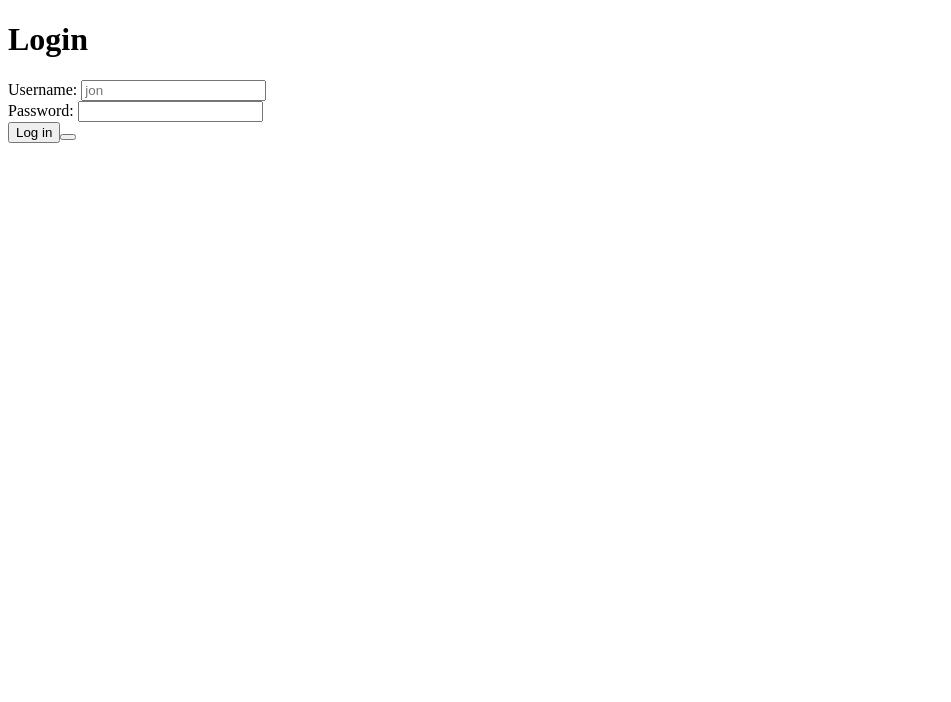
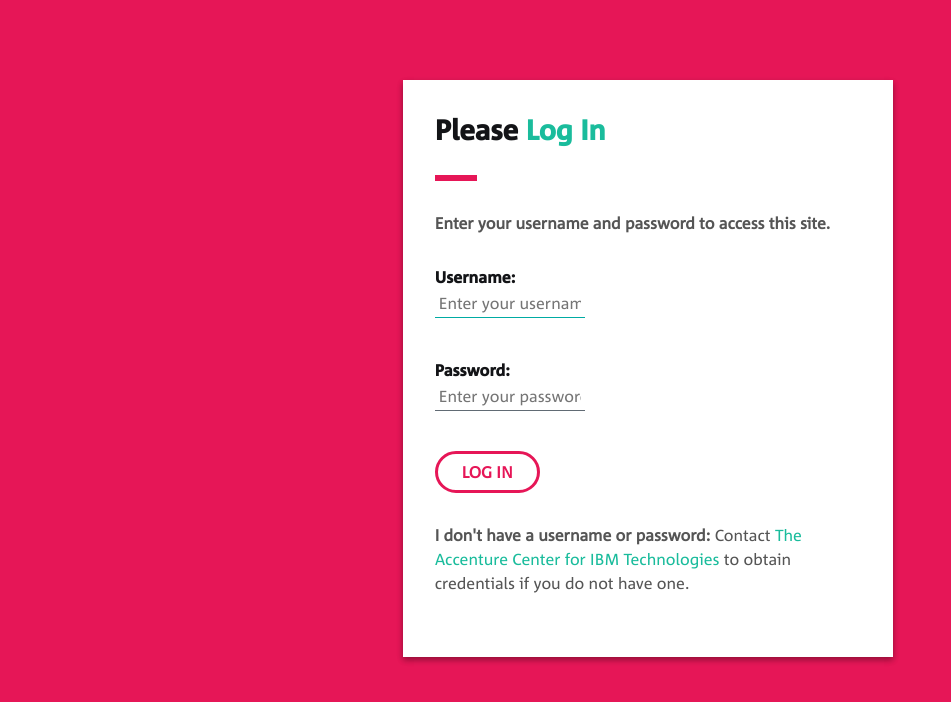
Before and after one commit to larshnordli/LCDProjectHawking, a WordPress theme: page /login.php in a window 1280 px wide. Shown: the top 702 px of the page, without its empty margins (0-951 px from the left). Run offline with PHP 8.4 and a stand-in for WordPress, Linux system fonts and the light colour scheme; the site name, menu and one post (Sample post) are stand-ins, and other content is empty.

Commit message:
added login screen and logic

```diff
--- a/.auth.php
+++ b/.auth.php
@@ -1,3 +1,3 @@
 <?php
-   $usrPassPair = 'acit:CBD3CB8E149C00B063E3CBD5D7EAA504CFD6DB8D5113E1658E3DAF71AA947F95D343DB7FF58273BB3420DF48BB36A225484E1704956B1018186860D84E32B784'
+   $usr_pass_pair = 'acit:CBD3CB8E149C00B063E3CBD5D7EAA504CFD6DB8D5113E1658E3DAF71AA947F95D343DB7FF58273BB3420DF48BB36A225484E1704956B1018186860D84E32B784'
 ?>
--- a/index.php
+++ b/index.php
@@ -1,4 +1,6 @@
 <?php
+session_start();
+
 	if(!isset($_SESSION['login']) || !$_SESSION['login']){
 		header('Location: /login.php');
 		die();
--- /dev/null
+++ b/login-style.css
@@ -0,0 +1,102 @@
+body{
+   background: #E61657;
+   font-size: 100%;
+}
+
+h1{
+   letter-spacing: 0;
+   font-size: 1.75em;
+   line-height: 1.25em;
+}
+
+h1:after{
+   content:'';
+   display: block;
+   width:1.5em;
+   height:0.2em;
+   background: #E61657;
+   margin-top: 1em;
+}
+
+label{
+   letter-spacing: 0;
+   font-size: 1em;
+   display: block;
+   text-transform: capitalize;
+   margin-bottom: 0;
+}
+
+input{
+   margin-bottom: 2.5em;
+   font-size: inherit;
+   font-family: inherit;
+   border:0.1em solid #616B74;
+   padding:0.25em;
+   border-top:none;
+   border-left:none;
+   border-right: none;
+   width: 33.33%;
+   transition: border-color 0.25s ease;
+}
+
+input:focus{
+   border-color: #00ABA3;
+}
+
+.login-form button{
+   font-family: inherit;
+   border:0.2em solid #E61657;
+   border-radius: 1.75em;
+   padding-left:1.5em !important;
+   padding-right:1.5em !important;
+   padding:0.5em;
+   font-size: 1em;
+   font-weight: 900;
+   display: block;
+   text-transform: uppercase;
+    background: white;
+    color: #E61657;
+    transition: all 0.25s ease;
+}
+
+.login-form button:hover,
+.login-form button:focus{
+   background: #E61657;
+   color: white;
+   cursor: pointer;
+}
+
+.accented{
+   color: #00ABA3;
+}
+
+.login-wrapper{
+   display: block;
+   margin-left: auto;
+   margin-right: auto;
+   margin-top: 5em;
+   width:33.33%;
+   height:auto;
+   padding:2em;
+   box-shadow: 0 3px 6px rgba(0,0,0,0.16), 0 3px 6px rgba(0,0,0,0.23);
+   background: white;
+}
+
+.feedback{
+   padding:1.25em;
+   font-weight: 900;
+}
+
+.normal{
+   padding:0;
+}
+
+.success{
+   color:white;
+   background: #00ABA3;
+}
+
+.error{
+   color:white;
+   background: #E61657;
+}
--- a/login.php
+++ b/login.php
@@ -1,21 +1,29 @@
 <?php
+session_start();
    include('.auth.php');
    $feedback = 'Enter your username and password to access this site.';
+   $feedback_class = 'normal';
+   $redirect = false;
 
    if(isset($_POST['login_action'])){
-      $split = explode(':', $usrPassPair);
-      $username = split[0];
-      $password = split[1];
+      $split = explode(':', $usr_pass_pair);
+      $correct_username = $split[0];
+      $correct_password = strtolower($split[1]);
 
-      $enteredUsername = $_POST['username'];
-      $enteredPassword = sha512($_POST['password']);
+      $entered_username = $_POST['username'];
+      $entered_password = hash('sha512', $_POST['password']);
 
-      if( ($enteredUsername == $correctUsername) && ($enteredPassword == $correctPassword) ){
+      if( ($entered_username == $correct_username) && ($entered_password == $correct_password) ){
          $_SESSION['login'] = true;
+         $redirect = true;
+         $feedback = 'Successfully logged in! You will be redirected shortly.';
+         $feedback_class = 'success';
       }
       else{
          $_SESSION['login'] = false;
-         $feedback;
+         $redirect = false;
+         $feedback = 'Wrong username and password. Please try again.';
+         $feedback_class = 'error';
       }
    }
 ?>
@@ -23,21 +31,44 @@
 <html>
    <head>
       <meta charset="utf-8">
+      <link rel="shortcut icon" href="images/favicon.png">
       <title>LCD Virtual Assistant: Login</title>
-      <link type="stylesheet/css" href="style.css"/>
+      <link rel="stylesheet" type="text/css" href="style.min.css"/>
+      <link rel="stylesheet" type="text/css" href="login-style.css"/>
+      <?php
+         if($redirect){
+            ?>
+               <script>
+                  console.log("printing myself");
+
+                  setTimeout(function(){
+                     window.location.replace("/");
+                  }, 2500);
+               </script>
+            <?php
+         }
+      ?>
    </head>
    <body>
-      <h1>Login</h1>
-      <form class="login-form" name="login_action" action="index.html" method="post">
+
+      <div class="login-wrapper">
+         <h1>Please <span class="accented">Log In</span></h1>
+         <p class="feedback <?php echo $feedback_class; ?>">
+            <?php echo $feedback; ?>
+         </p>
+         <form class="login-form" action="" method="post">
             <div class="input-wrapper">
                <label for="username">Username:</label>
-            <input type="text" name="username" id="username" value="" placeholder="jon"/>
+               <input autofocus="true" type="text" name="username" id="username" value="" placeholder="Enter your username"/>
             </div>
             <div class="input-wrapper">
                <label for="password">Password:</label>
-            <input type="password" name="password" value=""/>
+               <input type="password" name="password" value="" placeholder="Enter your password"/>
             </div>
-         <button type="submit">Log in<button>
+            <button name="login_action" type="submit">Log in</button>
          </form>
+         <p><strong>I don't have a username or password:</strong> Contact <a href="mailto:acit-ww@accenture.com">The Accenture Center for IBM Technologies</a> to obtain credentials if you do not have one.</p>
+      </div>
    </body>
+
 </html>
```
Lines whose indentation alone changed are shown as unchanged.
